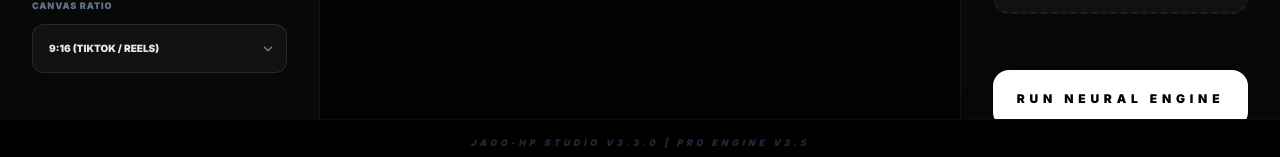
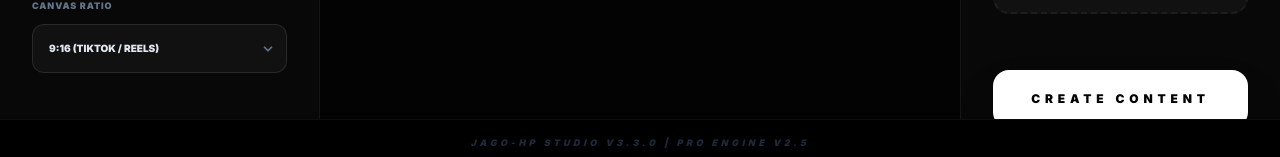
Before and after one commit to minekaze-dev/JAGO-HP-Pro-Studio, a React (Vite) app: page / in a window 1280 px wide. Shown: the part 640-797 px from the top of the page. Built offline with nearby package versions, Linux system fonts and the light colour scheme.

Commit message:
Update App.tsx

```diff
--- a/App.tsx
+++ b/App.tsx
@@ -602,7 +602,7 @@ const App: React.FC = () => {
 
             <div className="pt-6">
                <button onClick={handleGenerate} disabled={isLoading} className="w-full bg-white text-black font-black py-5 rounded-2xl uppercase tracking-[0.4em] text-[12px] shadow-2xl hover:bg-blue-50 transition-all flex items-center justify-center gap-3">
-                 RUN NEURAL ENGINE
+                 CREATE CONTENT
                </button>
             </div>
           </div>
```
